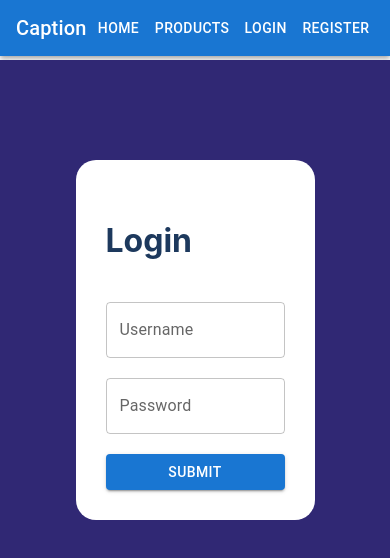
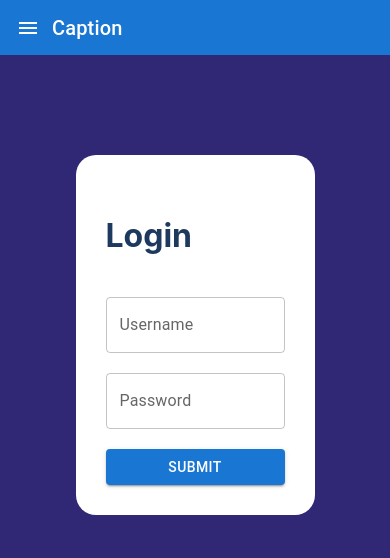
Before and after one commit to milicavasiljevic00/Demo-app, a React (Create React App) app in the folder my-app/: page /login in a window 390 px wide. Shown: the top 558 px of the page. Built offline with nearby package versions, Linux system fonts and the light colour scheme.

Commit message:
responsive navbar

```diff
--- a/my-app/package.json
+++ b/my-app/package.json
@@ -5,6 +5,7 @@
   "dependencies": {
     "@emotion/react": "^11.11.3",
     "@emotion/styled": "^11.11.0",
+    "@mui/icons-material": "^5.15.4",
     "@mui/material": "^5.15.4",
     "@testing-library/jest-dom": "^5.17.0",
     "@testing-library/react": "^13.4.0",
--- a/my-app/src/components/navbar/Navbar.scss
+++ b/my-app/src/components/navbar/Navbar.scss
@@ -1,4 +1,23 @@
-main{
-    max-width: 1200px;
-    margin: 140px auto;
+$color_primary: white;
+$color_secondary: blue;
+
+.app-bar {
+  background-color: $color_secondary;
+
+  .caption {
+    text-decoration: none;
+    color: $color_primary;
+    font-size: 28px;
+  }
+
+  .nav-buttons {
+    display: flex;
+    justify-content: flex-end;
+    align-items: center;
+
+    .menu-button {
+      size:large;
+
+    }
+  }
 }
--- a/my-app/src/components/navbar/Navbar.tsx
+++ b/my-app/src/components/navbar/Navbar.tsx
@@ -1,40 +1,58 @@
-import React from 'react';
-import { AppBar, Toolbar, Typography, Button, IconButton } from '@mui/material';
+import React, { useState, MouseEvent } from 'react';
+import { AppBar, Toolbar, Typography, Button, IconButton, Box, Menu, MenuList, MenuItem } from '@mui/material';
 import { Link, useNavigate} from 'react-router-dom';
+import MenuIcon from '@mui/icons-material/Menu';
 
 
 const Navbar: React.FC = () => {
 
+  const [anchorNav, setAnchorNav] = useState<null | HTMLElement>(null);
   const navigate = useNavigate();
 
-  const handleLoginClick = () => {
-    navigate('/login');
+  const openMenu = (event:MouseEvent<HTMLElement>)=>{
+    setAnchorNav(event.currentTarget);
   };
-
-  const handleRegisterClick = () => {
-    navigate('/register');
+  const closeMenu=()=>{
+    setAnchorNav(null);
   };
 
   return (
     <AppBar position="static">
       <Toolbar>
-        <Typography variant="h6" component="div" sx={{ flexGrow: 1 }}>
-          <Link to="/" style={{ textDecoration: 'none', color: 'white' }}>
+        <Typography variant="h6" component="div" sx={{ flexGrow: 1, display:{xs:'none', md:'flex'} }}>
             Caption
-          </Link>
         </Typography>
-        <Button color="inherit" component={Link} to="/home">
+        <Box sx={{display:{xs:'none', md:'flex'}}}>
+          <Button color="inherit" component={Link} to="/home" className="button">
             Home
           </Button>
-        <Button color="inherit" component={Link} to="/products">
+          <Button color="inherit" component={Link} to="/products" className="button">
             Products
           </Button>
-        <Button color="inherit" onClick={handleLoginClick}>
+          <Button color="inherit" onClick={() => {navigate('/login')}} className="button">
             Login
           </Button>
-        <Button color="inherit" onClick={handleRegisterClick}>
+          <Button color="inherit" onClick={() => {navigate('/register')}} className="button">
             Register
           </Button>
+        </Box>
+        <Box sx={{display:{xs:'flex', md:'none'}}}>
+            <IconButton size='large' color='inherit' edge='start' onClick={openMenu}>
+                <MenuIcon />
+            </IconButton>
+            <Menu open={Boolean(anchorNav)} onClose={closeMenu} sx={{display:{xs:'flex', md:'none'}}}>
+                <MenuList>
+                    <MenuItem onClick={() => {navigate('/home')}}>Home</MenuItem>
+                    <MenuItem onClick={() => {navigate('/products')}}>Products</MenuItem>
+                    <MenuItem onClick={() => {navigate('/login')}}>Login</MenuItem>
+                    <MenuItem onClick={() => {navigate('/register')}}>Register</MenuItem>
+                </MenuList>
+            </Menu>
+        </Box>
+        <Typography variant="h6" component="div" sx={{ flexGrow: 1, display:{xs:'flex', md:'none'} }}>
+            Caption
+        </Typography>
+
       </Toolbar>
     </AppBar>
   );
--- a/my-app/src/components/navbar/NavbarWrapper.tsx
+++ b/my-app/src/components/navbar/NavbarWrapper.tsx
@@ -6,9 +6,7 @@ const NavbarWrapper: React.FC = () => {
     return (
     <div>
         <Navbar/>
-        <main>
-            <Outlet/>
-        </main>
+        <Outlet/>
     </div>
     )
 };
--- a/my-app/src/pages/login/LoginForm.scss
+++ b/my-app/src/pages/login/LoginForm.scss
@@ -5,7 +5,7 @@ $color_primary:red;
 .bg-color{
     background-color: $background-color_primary;
     position: absolute;
-    top: 60px;
+    top: 55px;
     left: 0;
     right: 0;
     bottom: 0;
```
Also changed, not shown: 1 other file (tests, documents, lock files or other folders). Lines whose indentation alone changed are shown as unchanged.
